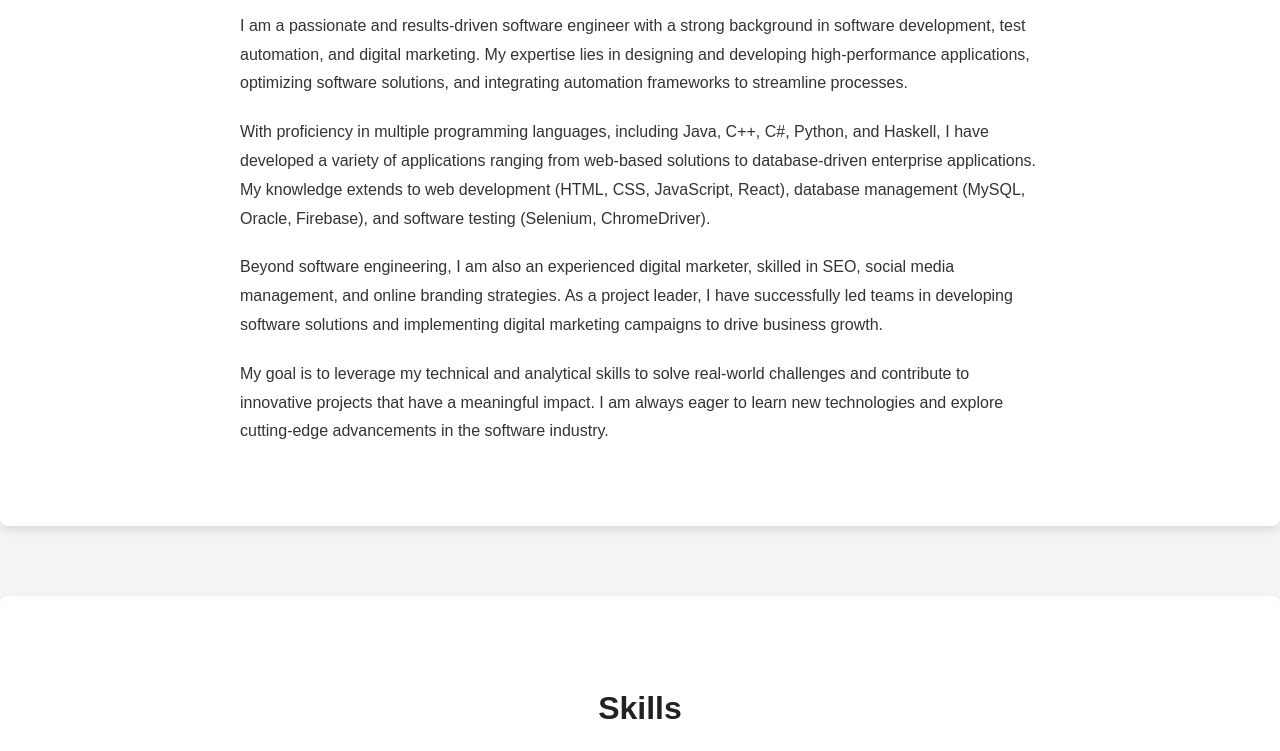
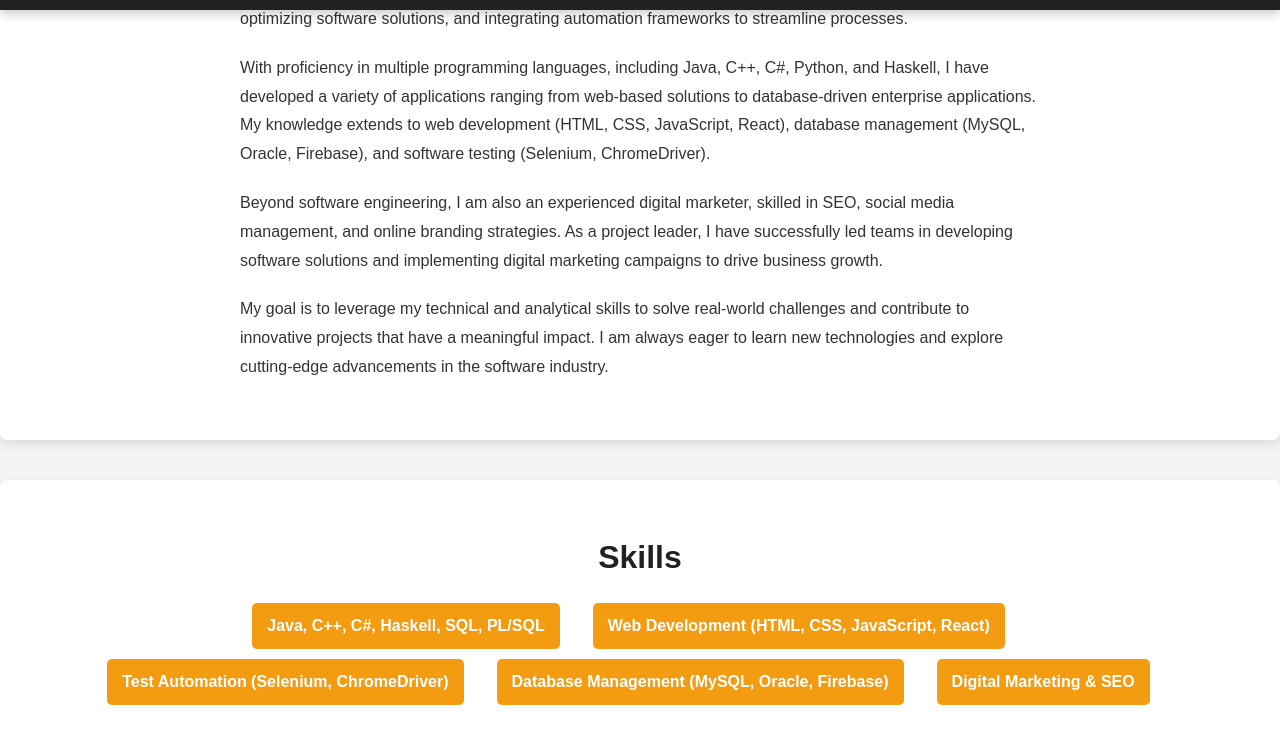
Before and after one commit to ahmadijaz02/Portfolio, a plain HTML site: page index.html in a window 1280 px wide. Shown: the part 216-967 px from the top of the page. Drawn offline with Linux system fonts and the light colour scheme.

Commit message:
Update styles.css

```diff
--- a/styles.css
+++ b/styles.css
@@ -10,6 +10,10 @@ body {
 
 .container {
     width: 90%;
+    padding-top: 2%;
+    padding-right: 2%;
+    padding-left: 2%;
+    padding-bottom: 3%;
     max-width: 1200px;
     margin: auto;
     overflow: hidden;
@@ -20,7 +24,6 @@ header {
     background: #222;
     color: white;
     padding: 20px 0;
-    padding-bottom: 5px;
     text-align: center;
     position: fixed;
     width: 100%;
@@ -91,11 +94,18 @@ header nav ul li a:hover {
 }
 
 /* Sections */
-.section {
-    padding: 60px 0;
+.aboutsection {
     text-align: center;
     background: white;
-    margin-top: 70px;
+    margin-top: 190px;
+    box-shadow: 0px 4px 10px rgba(0, 0, 0, 0.1);
+    border-radius: 8px;
+}
+
+.section {
+    text-align: center;
+    background: white;
+    margin-top: 40px;
     box-shadow: 0px 4px 10px rgba(0, 0, 0, 0.1);
     border-radius: 8px;
 }
@@ -108,6 +118,7 @@ h2 {
 
 /* About Section */
 #about p {
+    margin-top: 180px;
     font-size: 1rem;
     line-height: 1.8;
     margin: 0 auto 20px;
```
